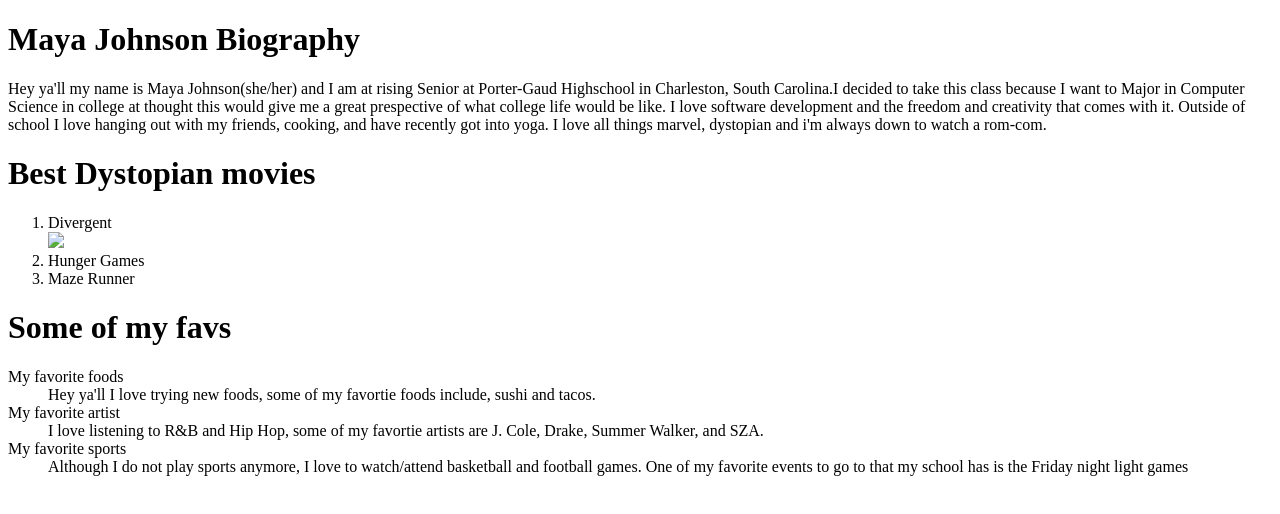
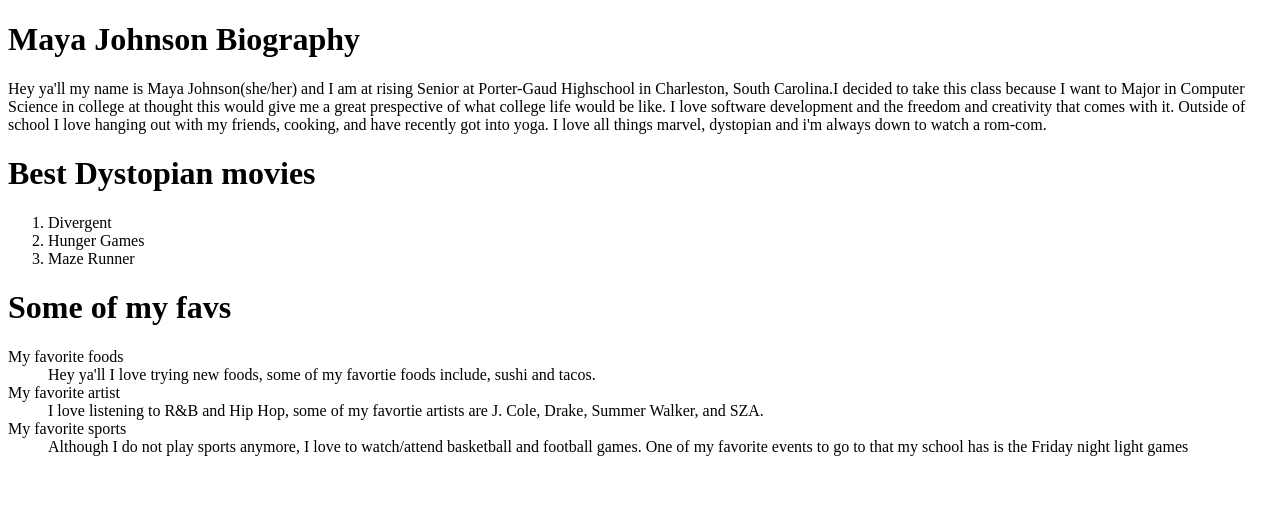
Before and after one commit to theitgirls/mjjohnso, a plain HTML site: page index.html in a window 1280 px wide. Drawn offline with Linux system fonts and the light colour scheme.

Commit message:
Add files via upload

```diff
--- a/index.html
+++ b/index.html
@@ -20,7 +20,6 @@
 <p>
    <ol>
       <li>Divergent</li>
-      <img src=”(https://www.imdb.com/title/tt1840309/)”>
       <li>Hunger Games</li>
       <li>Maze Runner</li>
       </ol>
```
